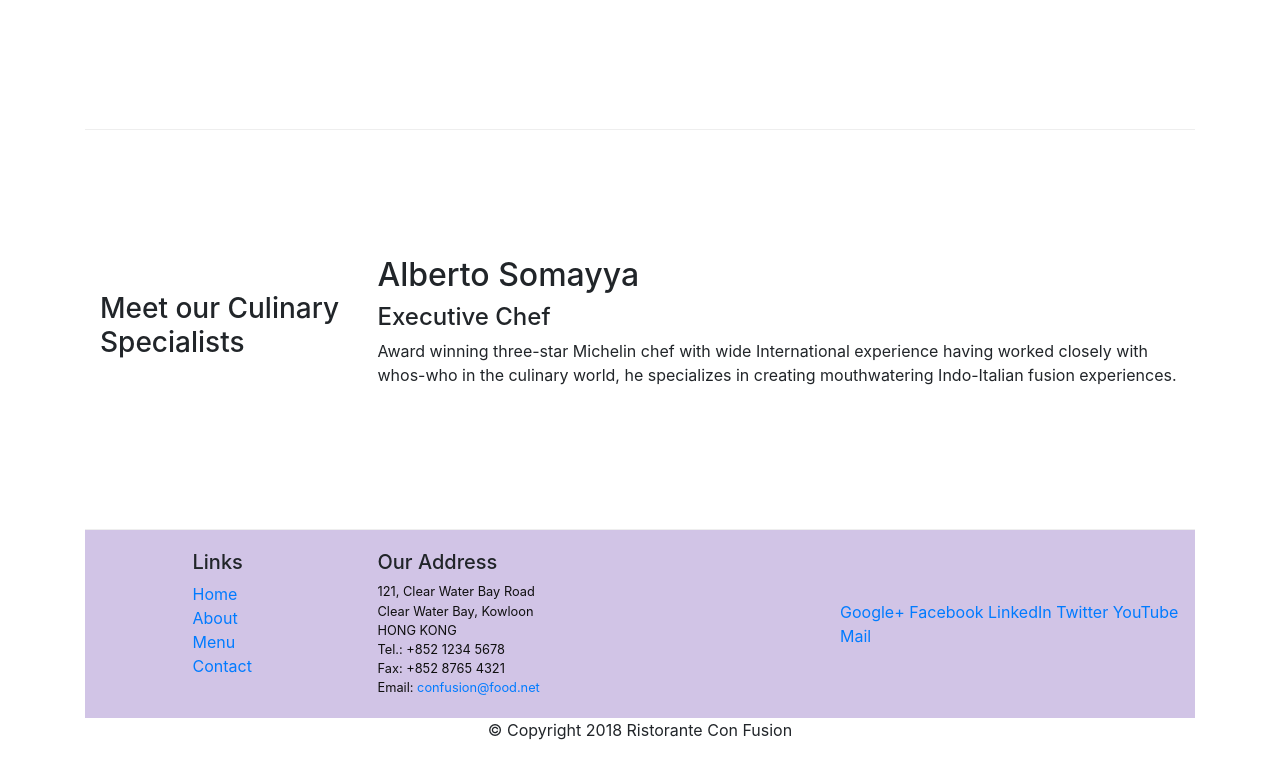
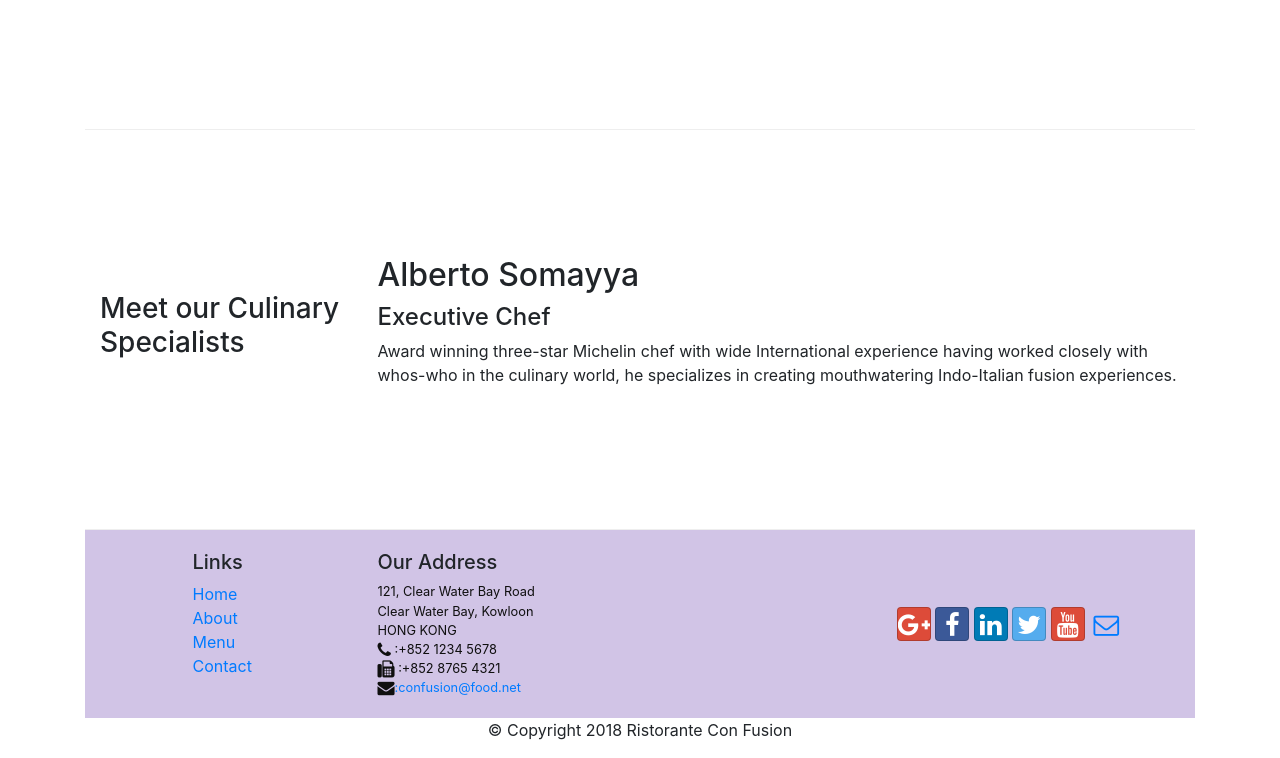
Before and after one commit to saketringsia/Bootstrap-Website, a website: page index.html in a window 1280 px wide. Shown: the part 920-1678 px from the top of the page. Drawn offline with nearby package versions, Linux system fonts and the light colour scheme.

Commit message:
Icon Fonts

```diff
--- a/index.html
+++ b/index.html
@@ -10,6 +10,8 @@
 
     <!-- Bootstrap CSS -->
     <link rel="stylesheet" href="node_modules/bootstrap/dist/css/bootstrap.min.css">
+    <link rel="stylesheet" href="node_modules/font-awesome/css/font-awesome.min.css">
+    <link rel="stylesheet" href="node_modules/bootstrap-social/bootstrap-social.css">
     <link rel="stylesheet" href="css/styles.css">
 </head>
 
@@ -22,10 +24,10 @@
              <a class="navbar-brand mr-auto" href="#">Ristorante Con Fusion</a>
              <div class="collapse navbar-collapse" id="Navbar">
                     <ul class="navbar-nav mr-auto">
-                            <li class="nav-item active"><a class="nav-link" href="#">Home</a></li>
-                            <li class="nav-item"><a class="nav-link" href="./aboutus.html">About</a></li>
-                            <li class="nav-item"><a class="nav-link" href="#">Blog</a></li>
-                            <li class="nav-item"><a class="nav-link" href="#">Contact</a></li>
+                            <li class="nav-item active"><a class="nav-link" href="#"><span class="fa fa-home fa-lg"></span>Home</a></li>
+                            <li class="nav-item"><a class="nav-link" href="./aboutus.html"><span class="fa fa-info fa-lg"></span>About</a></li>
+                            <li class="nav-item"><a class="nav-link" href="#"><span class="fa fa-list fa-lg"></span>Blog</a></li>
+                            <li class="nav-item"><a class="nav-link" href="#"><span class="fa fa-address-card fa-lg"></span>Contact</a></li>
                         </ul>
 
         </div>
@@ -95,20 +97,20 @@
 		              121, Clear Water Bay Road<br>
 		              Clear Water Bay, Kowloon<br>
 		              HONG KONG<br>
-		              Tel.: +852 1234 5678<br>
-		              Fax: +852 8765 4321<br>
-		              Email: <a href="mailto:confusion@food.net">confusion@food.net</a>
+		              <i class="fa fa-phone fa-lg"></i> :+852 1234 5678<br>
+		              <i class="fa fa-fax fa-lg"></i> :+852 8765 4321<br>
+		              <i class="fa fa-envelope fa-lg"></i><a href="mailto:confusion@food.net">:confusion@food.net</a>
 		           </address>
                 </div>
                 <div class="col-12 col-sm-4 align-self-center ">
-                    <div class="text center">
-                        <a href="http://google.com/+">Google+</a>
-                        <a href="http://www.facebook.com/profile.php?id=">Facebook</a>
-                        <a href="http://www.linkedin.com/in/">LinkedIn</a>
-                        <a href="http://twitter.com/">Twitter</a>
-                        <a href="http://youtube.com/">YouTube</a>
-                        <a href="mailto:">Mail</a>
-                    </div>
+                        <div class="text-center">
+                                <a class="btn btn-social-icon btn-google" href="http://google.com/+"><i class="fa fa-google-plus"></i></a>
+                                <a class="btn btn-social-icon btn-facebook" href="http://www.facebook.com/profile.php?id="><i class="fa fa-facebook"></i></a>
+                                <a class="btn btn-social-icon btn-linkedin" href="http://www.linkedin.com/in/"><i class="fa fa-linkedin"></i></a>
+                                <a class="btn btn-social-icon btn-twitter" href="http://twitter.com/"><i class="fa fa-twitter"></i></a>
+                                <a class="btn btn-social-icon btn-google" href="http://youtube.com/"><i class="fa fa-youtube"></i></a>
+                                <a class="btn btn-social-icon" href="mailto:"><i class="fa fa-envelope-o"></i></a>
+                            </div>
                 </div>
            </div>
            <div class="row justify-content-center">
--- a/package.json
+++ b/package.json
@@ -15,6 +15,8 @@
   },
   "dependencies": {
     "bootstrap": "^4.0.0",
+    "bootstrap-social": "^5.1.1",
+    "font-awesome": "^4.7.0",
     "jquery": "^3.3.1",
     "popper.js": "^1.12.9"
   }
```
Also changed, not shown: aboutus.html (+17 -15 lines), 1 other file.
